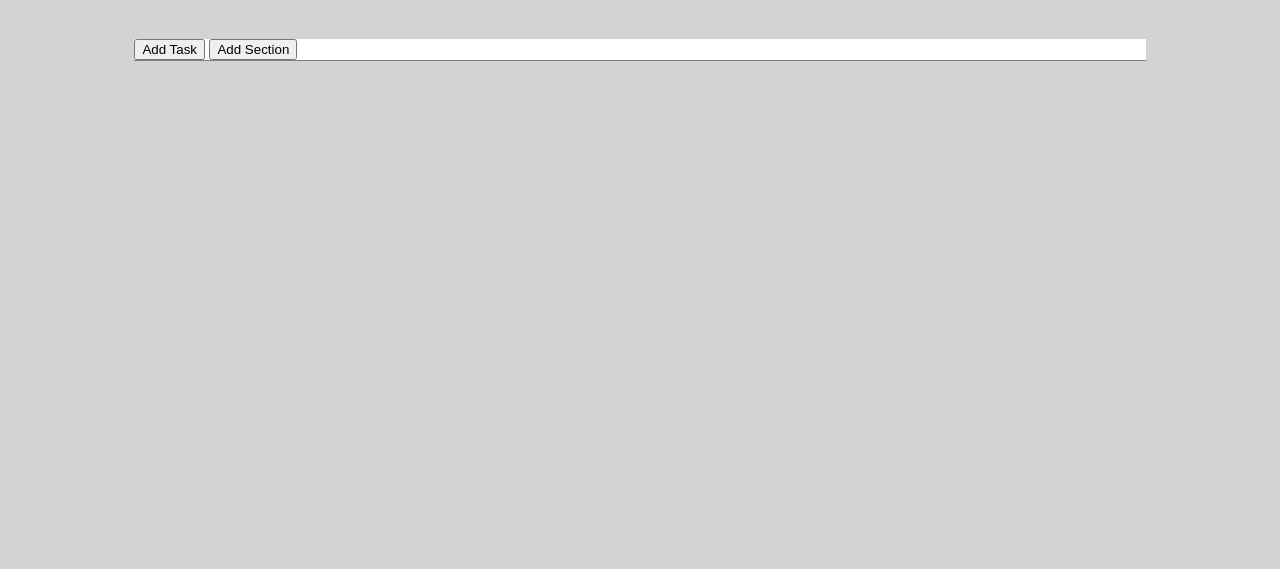
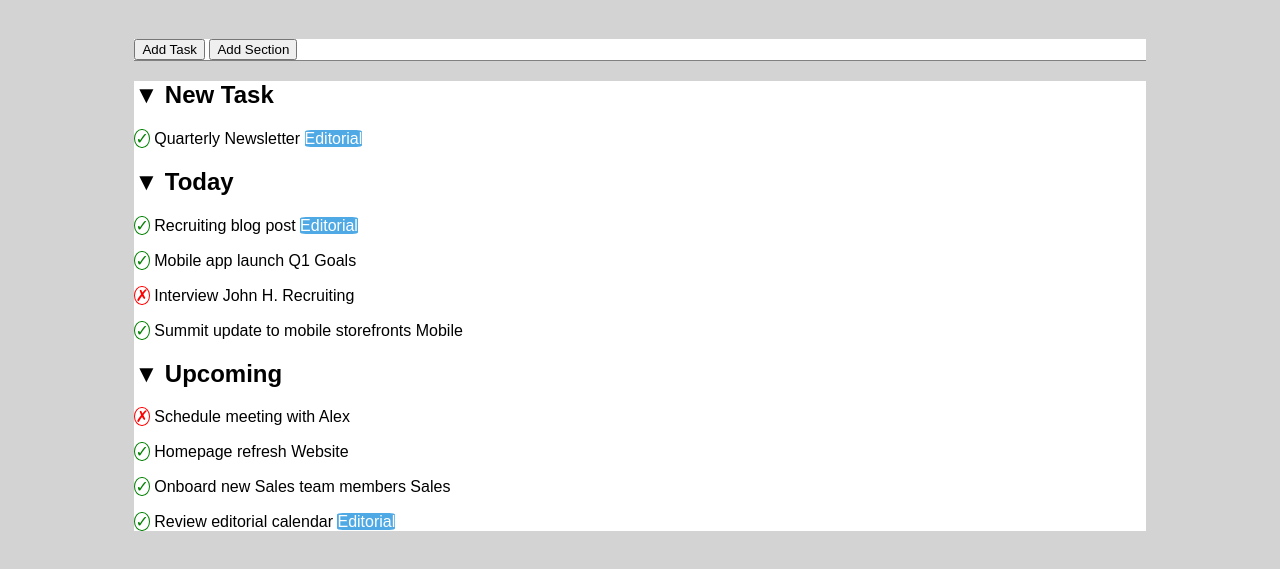
Before and after one commit to GabrieleRizzo19/html-css-toboolist, a plain HTML site: page index.html in a window 1280 px wide. Shown: the part 69-638 px from the top of the page. Drawn offline with Linux system fonts and the light colour scheme.

Commit message:
feat(main): add content and css

```diff
--- a/css/style.css
+++ b/css/style.css
@@ -30,4 +30,28 @@ nav, main{
 
 nav{
     border-bottom: 1px solid grey;
+    margin-bottom: 0;
 }
+
+.checkmark{
+    width: 15px;
+    height: 15px;
+    border: 1px solid green;
+    border-radius: 50%;
+    color: green;
+}
+
+.cross{
+    width: 15px;
+    height: 15px;
+    border: 1px solid red;
+    border-radius: 50%;
+    color: red;
+}
+
+.tagblue{
+    background-color: #4ea9e5;
+    color: white;
+    border-radius: 10%;
+
+}
--- a/index.html
+++ b/index.html
@@ -21,6 +21,37 @@
 
     <main>
 
+        <!-- Lista new task -->
+        <section>
+            <h2>&#9660; New Task</h2>
+
+            <p><span class="checkmark">&#10003;</span> Quarterly Newsletter <span class="tagblue">Editorial</span></p>
+
+        </section>
+
+
+        <!-- Lista today -->
+        <section>
+            <h2>&#9660; Today</h2>
+
+            <p><span class="checkmark">&#10003;</span> Recruiting blog post <span class="tagblue">Editorial</span></p>
+            <p><span class="checkmark">&#10003;</span> Mobile app launch <span>Q1 Goals</span></p>
+            <p><span class="cross">&cross;</span> Interview John H. <span>Recruiting</span></p>
+            <p><span class="checkmark">&#10003;</span> Summit update to mobile storefronts <span>Mobile</span></p>
+
+        </section>
+
+        <!-- Lista upcoming -->
+        <section>
+            <h2>&#9660; Upcoming</h2>
+
+            <p><span class="cross">&cross;</span> Schedule meeting with Alex</p>
+            <p><span class="checkmark">&#10003;</span> Homepage refresh <span>Website</span></p>
+            <p><span class="checkmark">&#10003;</span> Onboard new Sales team members <span>Sales</span></p>
+            <p><span class="checkmark">&#10003;</span> Review editorial calendar <span class="tagblue">Editorial</span></p>
+
+        </section>
+
     </main>
 
 </body>
```
